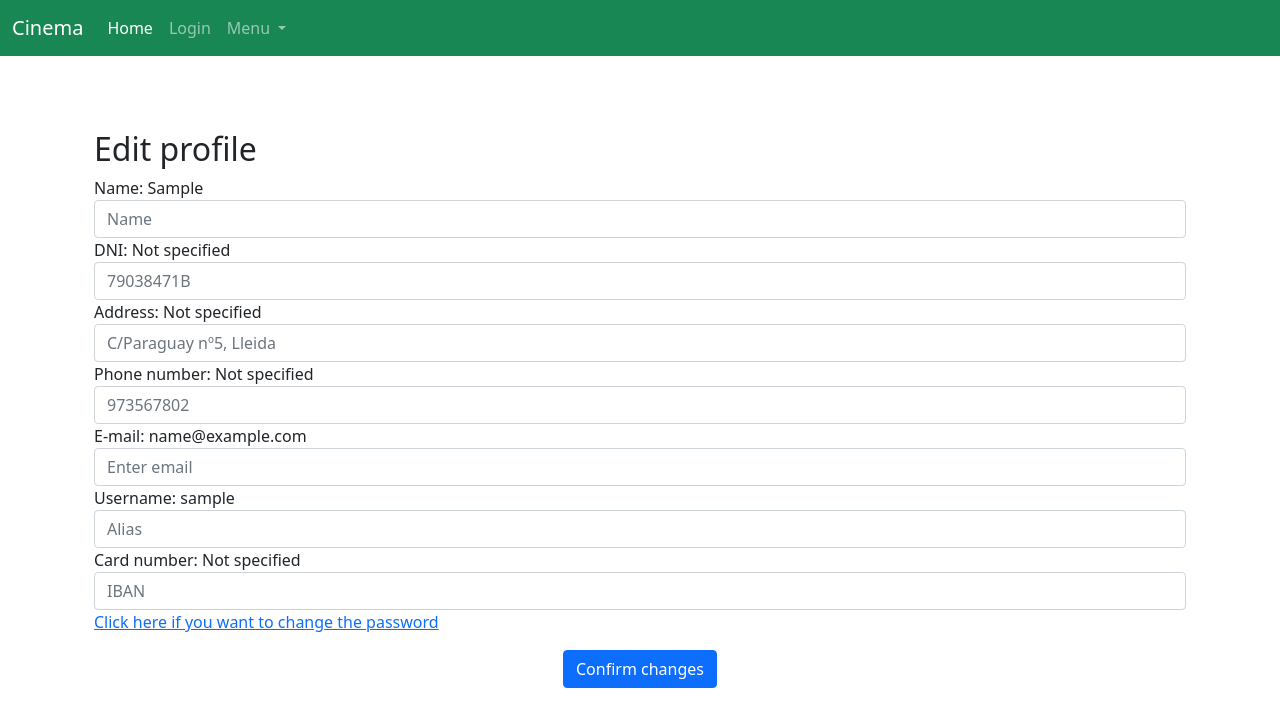
After one commit to dbistuer/Projecte, a Django app: page /profile/edit/ in a window 1280 px wide. The commit adds this page. Shown: the top 727 px of the page. Run offline with Django 4.2, Linux system fonts and the light colour scheme; the visitor is signed in with stand-in values (Sample User, id 1); data comes from the database, SQL or seed files in the repository; some libraries are stand-ins or nearby versions.

Commit message:
Solved conflicts, added Sign in, profile and edit profile

```diff
--- a/Projecte/settings.py
+++ b/Projecte/settings.py
@@ -9,7 +9,7 @@ https://docs.djangoproject.com/en/4.0/topics/settings/
 For the full list of settings and their values, see
 https://docs.djangoproject.com/en/4.0/ref/settings/
 """
-import django_heroku
+#import django_heroku
 from pathlib import Path
 import os
 
@@ -24,7 +24,7 @@ BASE_DIR = Path(__file__).resolve().parent.parent
 SECRET_KEY = 'django-insecure-vz!ba3q!^=8y0ud!(i4a#eo8qib0-x6&l#8&e7q-pk%skk^9iv'
 
 # SECURITY WARNING: don't run with debug turned on in production!
-DEBUG = True
+DEBUG = False
 
 ALLOWED_HOSTS = ['*']
 
@@ -133,4 +133,4 @@ EMAIL_BACKEND = 'django.core.mail.backends.console.EmailBackend'
 
 LOGIN_URL = '/accounts/login'
 
-django_heroku.settings(locals())
+#django_heroku.settings(locals())
--- a/Projecte/urls.py
+++ b/Projecte/urls.py
@@ -22,4 +22,6 @@ urlpatterns = [
     path('admin/', admin.site.urls),
     path('accounts/', include('django.contrib.auth.urls')),  # User authentication
     path('SignIn/', SignIn, name='register'),
+    path('profile/', profile, name='profile'),
+    path('profile/edit/', edit_profile, name='edit_profile'),
 ]
--- /dev/null
+++ b/Teatre/Templates/User/ModifyProfile.html
@@ -0,0 +1,100 @@
+
+{% extends "base.html" %}
+
+
+
+{% block title %}
+User management
+{% endblock %}
+
+{% block content %}
+<div class="container" style="margin-top: 50px">
+    <h2>Edit profile</h2>
+    {% if messages %}
+    <ul class="messages">
+      {% for message in messages %}
+        <div class="alert alert-primary" role="alert">
+          {{ message }}
+        </div>
+      {% endfor %}
+    </ul>
+    {% endif %}
+    <form method="POST">
+        {% csrf_token %}
+        <div class="form-group">
+            <label for="name">
+                {% if user.user.first_name %}
+                Name: {{user.user.first_name}}
+                {% else %}
+                Name: Not specified
+                {% endif %}</label>
+            <input type="text" class="form-control" id="name" name="name" placeholder="Name">
+        </div>
+        <div class="form-group">
+            <label for="name">
+                {% if user.DNI %}
+                DNI: {{user.DNI}}
+                {% else %}
+                DNI: Not specified
+                {% endif %}
+                </label>
+            <input type="text" class="form-control" id="DNI" name="DNI" placeholder="79038471B">
+        </div>
+        <div class="form-group">
+            <label for="address">
+                {% if user.address %}
+                Address: {{user.address}}
+                {% else %}
+                Address: Not specified
+                {% endif %}
+                </label>
+            <input type="text" class="form-control" id="address" name="address" placeholder="C/Paraguay nº5, Lleida">
+        </div>
+            <div class="form-group">
+            <label for="telephone">{% if user.telephone %}
+                Phone number: {{user.telephone}}
+                {% else %}
+                Phone number: Not specified
+                {% endif %}
+                </label>
+            <input type="text" class="form-control" id="telephone" name="phoneNumber" placeholder="973567802">
+        </div>
+        <div class="form-group">
+            <label for="email">
+                {% if user.user.email %}
+                E-mail: {{user.user.email}}
+                {% else %}
+                E-mail: Not specified
+                {% endif %}</label>
+            <input type="email" class="form-control" id="email" name="email" placeholder="Enter email">
+        </div>
+        <div class="form-group">
+            <label for="alias">
+                {% if user.user.username %}
+                Username: {{user.user.username}}
+                {% else %}
+                Username: Not specified
+                {% endif %}
+                </label>
+            <input type="text" class="form-control" id="alias" name="alias" placeholder="Alias">
+        </div>
+        <div class="form-group">
+            <label for="cardNumber">{% if user.cardNumber %}
+                Card number: {{user.cardNumber}}
+                {% else %}
+                Card number: Not specified
+                {% endif %}
+                </label>
+            <input type="text" class="form-control" id="cardNumber" name="cardNumber" placeholder="IBAN">
+        </div>
+        <p><a href="{% url 'password_reset' %}">Click here if you want to change the password</a></p>
+
+        <div align="center">
+            <button type="submit" class="btn btn-primary">Confirm changes</button>
+        </div>
+
+     </form>
+    </div>
+    <script src="https://maxcdn.bootstrapcdn.com/bootstrap/4.0.0/js/bootstrap.min.js" integrity="sha384 JZR6Spejh4U02d8jOt6vLEHfe/JQGiRRSQQxSfFWpi1MquVdAyjUar5+76PVCmYl" crossorigin="anonymous"></script>
+
+{% endblock %}
--- a/Teatre/Templates/base.html
+++ b/Teatre/Templates/base.html
@@ -32,19 +32,13 @@
             <li><a class="dropdown-item" href="/Teatre/Ticket/List">List of tickets</a></li>
 
             <li><hr class="dropdown-divider"></li>
-              {% if user %}
-            <li><a class="dropdown-item" href="{% url 'UserEdit' user.id %}">User management</a></li>
-              {% endif %}
-            <li><a class="dropdown-item" href="/registration/SignIn">Register</a></li>
+            <li><a class="dropdown-item" href="/profile">Profile</a></li>
+            <li><a class="dropdown-item" href="/SignIn">Register</a></li>
           </ul>
         </li>
         <li class="nav-item">
         </li>
       </ul>
-      <form class="d-flex">
-        <input class="form-control me-2" type="search" placeholder="Search" aria-label="Search">
-        <button class="btn btn-outline-success" type="submit">Search</button>
-      </form>
     </div>
   </div>
 </nav>
--- a/Teatre/models.py
+++ b/Teatre/models.py
@@ -25,9 +25,9 @@ class Room(Model):
 
 class Client(Model):
     user = models.OneToOneField(User, on_delete=models.CASCADE, related_name='profile')
-    adress = models.CharField(max_length=100)
+    address = models.CharField(max_length=100)
     telephone = models.CharField(max_length=15, validators=[PhoneValidator])
-    cardNumber = models.CharField(max_length=50, validators=[IBANValidator]) #TODO:revisar validacio de Numero de tarja
+    cardNumber = models.CharField(max_length=50, validators=[IBANValidator])
     DNI = models.CharField(max_length=9,validators=[DNIValidator],default='')
 
     @receiver(post_save, sender=User)
--- a/Teatre/urls.py
+++ b/Teatre/urls.py
@@ -18,15 +18,10 @@ from django.urls import path
 from . import views
 
 urlpatterns = [
-    path('', views.home),
     #Cinema
     path('Cinema/List', views.CinemaList),
     #Movie
     path('Movie/List', views.MovieList),
     path('Movie/Detail', views.MovieDetail),
-
     path('Ticket/List', views.ticket_list),
-    #User
-    path('registration/SignIn', views.SignIn),
-    path('User/Edit/<int:id>',views.UserEdit, name='UserEdit'),
 ]
--- a/Teatre/views.py
+++ b/Teatre/views.py
@@ -1,7 +1,9 @@
 from django.shortcuts import render
 from .models import *
 from django.contrib.auth.decorators import login_required
-
+from django.shortcuts import redirect
+from django.contrib.auth.models import User
+from .validators import DNIValidator, PhoneValidator, IBANValidator
 # Create your views here.
 
 def home(request):
@@ -27,47 +29,115 @@ def ticket_list(request):
     json = {'tickets': tickets}
     return render(request, 'Ticket/List.html',json)
 
+@login_required
+def profile(request):
+    user=request.user
+    client = Client.objects.get(user=user)
+    json = {'user': client,}
+    return render(request, 'User/profile.html', json)
+
+@login_required
+def edit_profile(request):
+    user=request.user
+    client = Client.objects.get(user=user)
+    if request.method == 'GET':
+        json = {'user': client,}
+        return render(request, 'User/ModifyProfile.html', json)
+    elif request.method == 'POST':
+        name = request.POST['name']
+        DNI =request.POST['DNI']
+        address = request.POST['address']
+        phoneNumber =request.POST['phoneNumber']
+        email =request.POST['email']
+        alias =request.POST['alias']
+        cardNumber = request.POST['cardNumber']
+
+        error = validate_data(DNI, cardNumber, phoneNumber)
+        if error:
+            json = {'error': error, 'register': False}
+            return render(request, 'registration/InvalidValues.html', json)
+
+
+
+        if alias:
+            if User.objects.filter(username=alias).exists() and not user.username==alias:
+                json = {'error': 'Username already exist, you will have to choose another one.', 'register': False}
+                return render(request, 'registration/InvalidValues.html', json)
+            user.username = alias
+        if name:
+            user.first_name = name
+        if email:
+            user.email = email
+
+        user.save()
+
+        if DNI:
+            client.DNI = DNI
+        if cardNumber:
+            client.cardNumber = cardNumber
+        if phoneNumber:
+            client.telephone = phoneNumber
+        if address:
+            client.address = address
+
+        client.save()
+        return redirect('profile')
+
 def SignIn(request):
-    if request.method == 'POST':
-        return render(request, 'registration/login.html',{'client':CRUDClient(request,Method.INSERT)})
-    else:
+    if request.method == 'GET':
         return render(request, 'registration/SignIn.html')
 
-def UserEdit(request,id):
-    if request.method == 'GET':
-        return render(request, 'User/Edit.html',{'client':Client.objects.get(id=id),'user':User.objects.get(id=id)})
-    elif request.method == 'POST':
-        CRUDClient(request,Method.UPDATE)
+    if request.method == 'POST':
+        name = request.POST['name']
+        DNI =request.POST['DNI']
+        address = request.POST['address']
+        phoneNumber =request.POST['phoneNumber']
+        email =request.POST['email']
+        alias =request.POST['alias']
+        password = request.POST['password']
+        cardNumber = request.POST['cardNumber']
 
-def GetElementFromRequest(request,name):
-    return request.POST[name]
+        # Validate input data
+        if not (name and DNI and address and phoneNumber and email and alias and password and cardNumber):
+            # Missing values
+            return render(request, 'registration/MissingValues.html')
 
-def CRUDClient(request,Method):
-    name = GetElementFromRequest(request, 'name')
-    adress = GetElementFromRequest(request, 'adress')
-    telephone = GetElementFromRequest(request, 'telephone')
-    cardNumber = GetElementFromRequest(request, 'cardNumber')
-    email = GetElementFromRequest(request, 'email')
-    DNI = GetElementFromRequest(request, 'DNI')
-    alias = GetElementFromRequest(request, 'alias')
-    password = GetElementFromRequest(request, 'password')
-    if Method == Method.INSERT:
-        return Client.objects.create(name=name,adress=adress,telephone=telephone,
-                                 cardNumber=cardNumber,DNI=DNI,
-                                 alias=alias,password=password,user=CRUDBaseUser(alias,email,password,Method))
-    elif Method == Method.UPDATE:
-        client = Client.objects.get(id=GetElementFromRequest(request,'id'))
-        return client.update(name=name,adress=adress,telephone=telephone,
-                                 cardNumber=cardNumber,DNI=DNI,alias=alias,password=password,user=CRUDBaseUser(alias,email,password,Method,client.user.id))
-    elif Method == Method.DELETE:
-        client = Client.objects.get(id=GetElementFromRequest(request,'id'))
-        user = User.objects.get(client=client)
-        user.delete()
-        client.delete()
+        error = validate_data(DNI, cardNumber, phoneNumber)
+        if error:
+            json = {'error': error, 'register': True}
+            return render(request, 'registration/InvalidValues.html', json)
 
-def CRUDBaseUser(alias,email,password,Method,id=0):
-    if Method == Method.INSERT:
-        return User.objects.create_user(alias,email,password)
-    elif Method == Method.UPDATE:
-        user = User.objects.get(id=id)
-        return user.update(alias,email,password)
+        if User.objects.filter(username=alias).exists():
+            json = {'error': 'Username already exist, you will have to choose another one.', 'register': True}
+            return render(request, 'registration/InvalidValues.html', json)
+
+        user=User(username=alias, email=email, first_name=name)
+        user.set_password(password)
+        user.save()
+
+        client = Client.objects.get(user=user)
+        client.address = address
+        client.DNI = DNI
+        client.cardNumber = cardNumber
+        client.telephone = phoneNumber
+        client.save()
+        return redirect('login')
+
+def validate_data(DNI='', cardNumber='', phoneNumber=''):
+    error = ''
+    if DNI:
+        try:
+            DNIValidator(DNI)
+        except:
+            error += 'DNI is not valid.'
+    if cardNumber:
+        try:
+            IBANValidator(cardNumber)
+        except:
+            error += 'IBAN is not valid.   '
+    if phoneNumber:
+        try:
+            PhoneValidator(phoneNumber)
+        except:
+            error += 'Phone number is not valid.   '
+    return error
```
Also changed, not shown: Teatre/Templates/User/Edit.html (deleted, +0 -58 lines), Teatre/Templates/User/profile.html (added, +64 -0 lines), Teatre/Templates/registration/InvalidValues.html (added, +16 -0 lines), Teatre/Templates/registration/MissingValues.html (added, +11 -0 lines), Teatre/Templates/registration/SignIn.html (+8 -5 lines), Teatre/migrations/0005_rename_adress_client_address.py (added).
